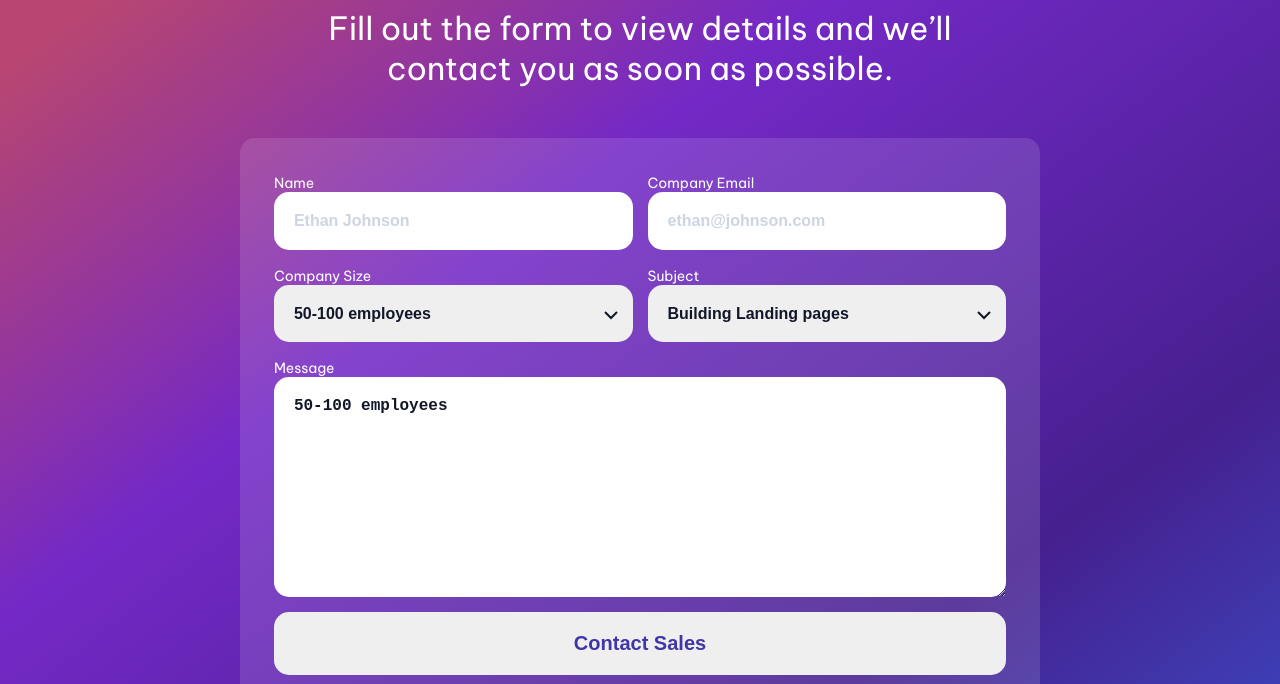
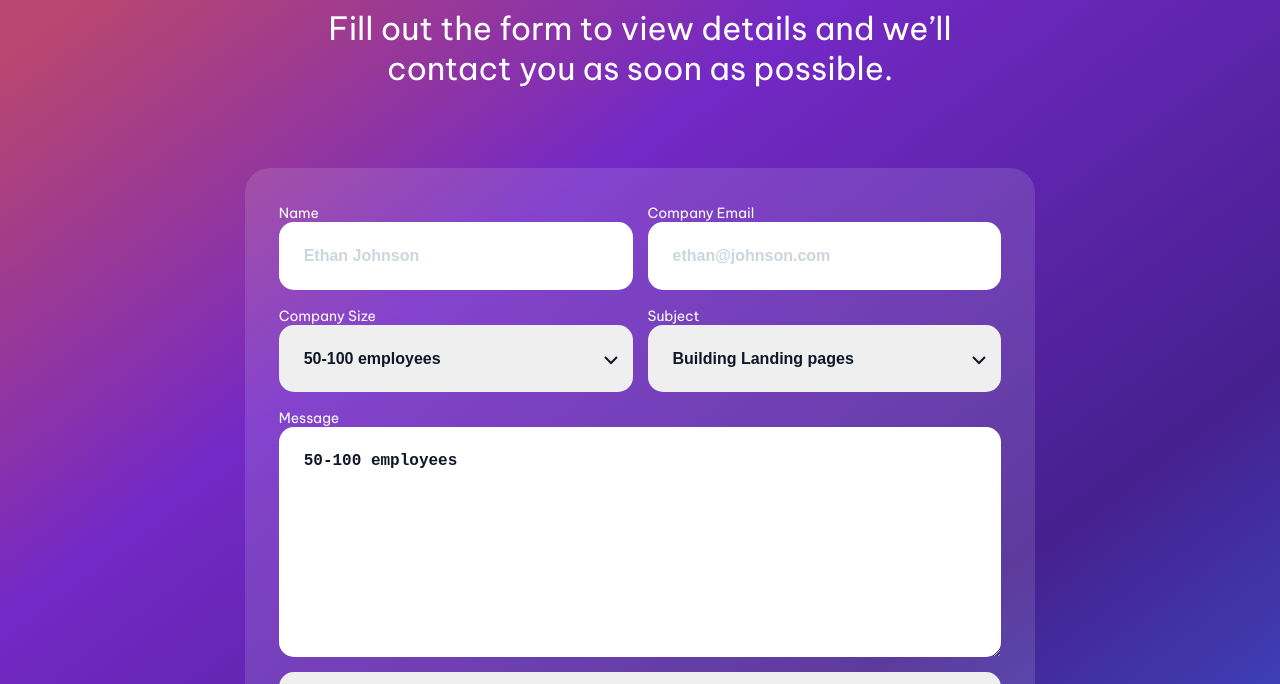
Before and after one commit to OrlandoTO/CONTACT-PAGO, a plain HTML site: page index.html in a window 1280 px wide. Shown: the part 268-952 px from the top of the page. Drawn offline with Linux system fonts and the light colour scheme.

Commit message:
Cambiar estilos de formulario e inputs

```diff
--- a/index.css
+++ b/index.css
@@ -32,13 +32,13 @@ main p {
 }
 
 form {
-    padding: calc(21.1px + 1vw);
-    margin: 0 calc(187.2px + 1vw);
+    padding: calc(1.3188rem + 1vw);
+    margin: 30px calc(12rem + 1vw);
     background-color: #f8fafc1f;
     display: grid;
     grid-template-columns: repeat(2, 1fr);
     gap: 15px;
-    border-radius: 15px;
+    border-radius: 25px;
 }
 
 .input-text,
@@ -75,7 +75,7 @@ textarea,
 button[type="submit"] {
     width: 100%;
     border: none;
-    padding: 1.25rem;
+    padding: 25px;
     border-radius: 0.9375rem;
     color: #111729;
     font-weight: bold;
```
